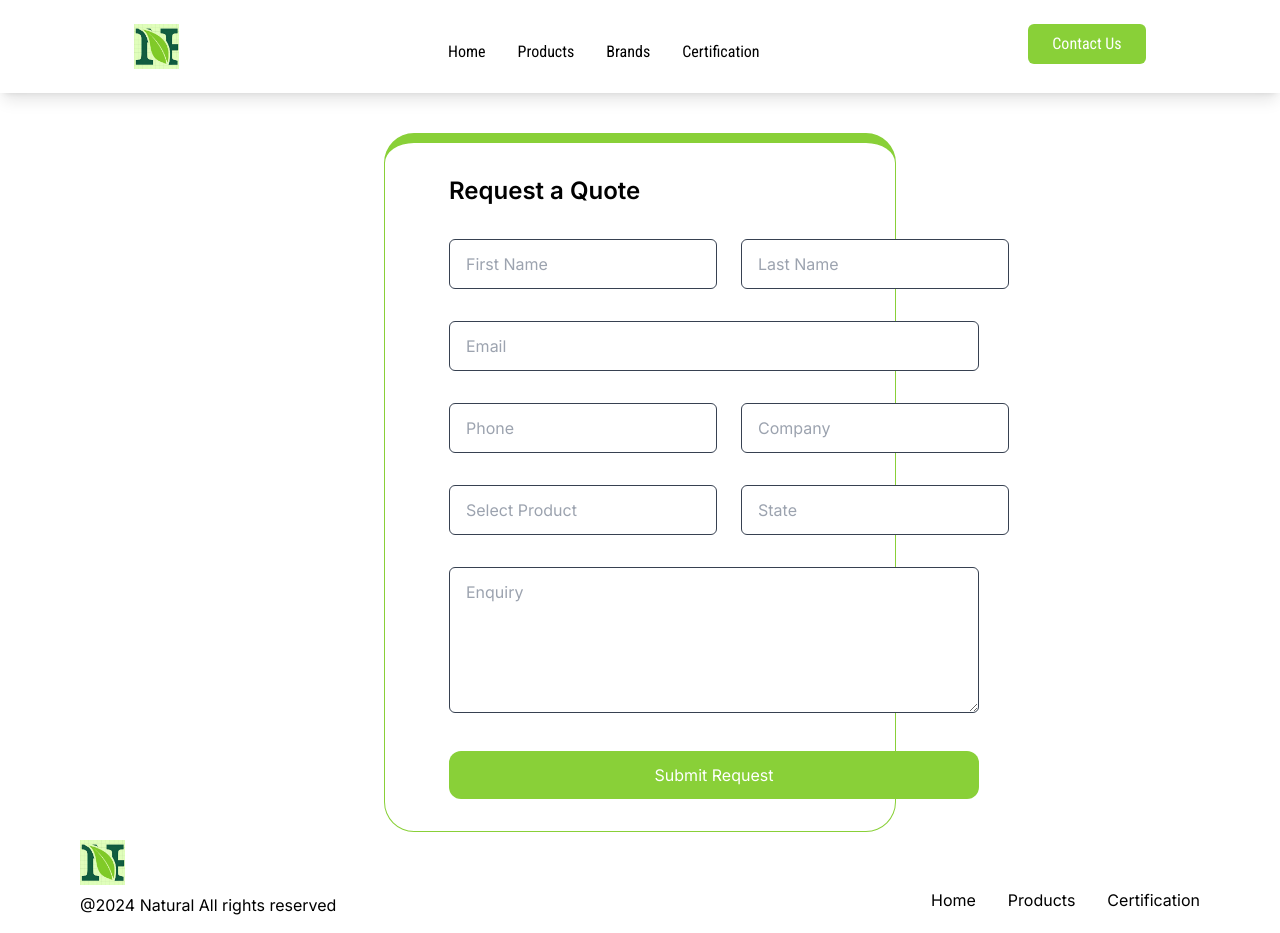
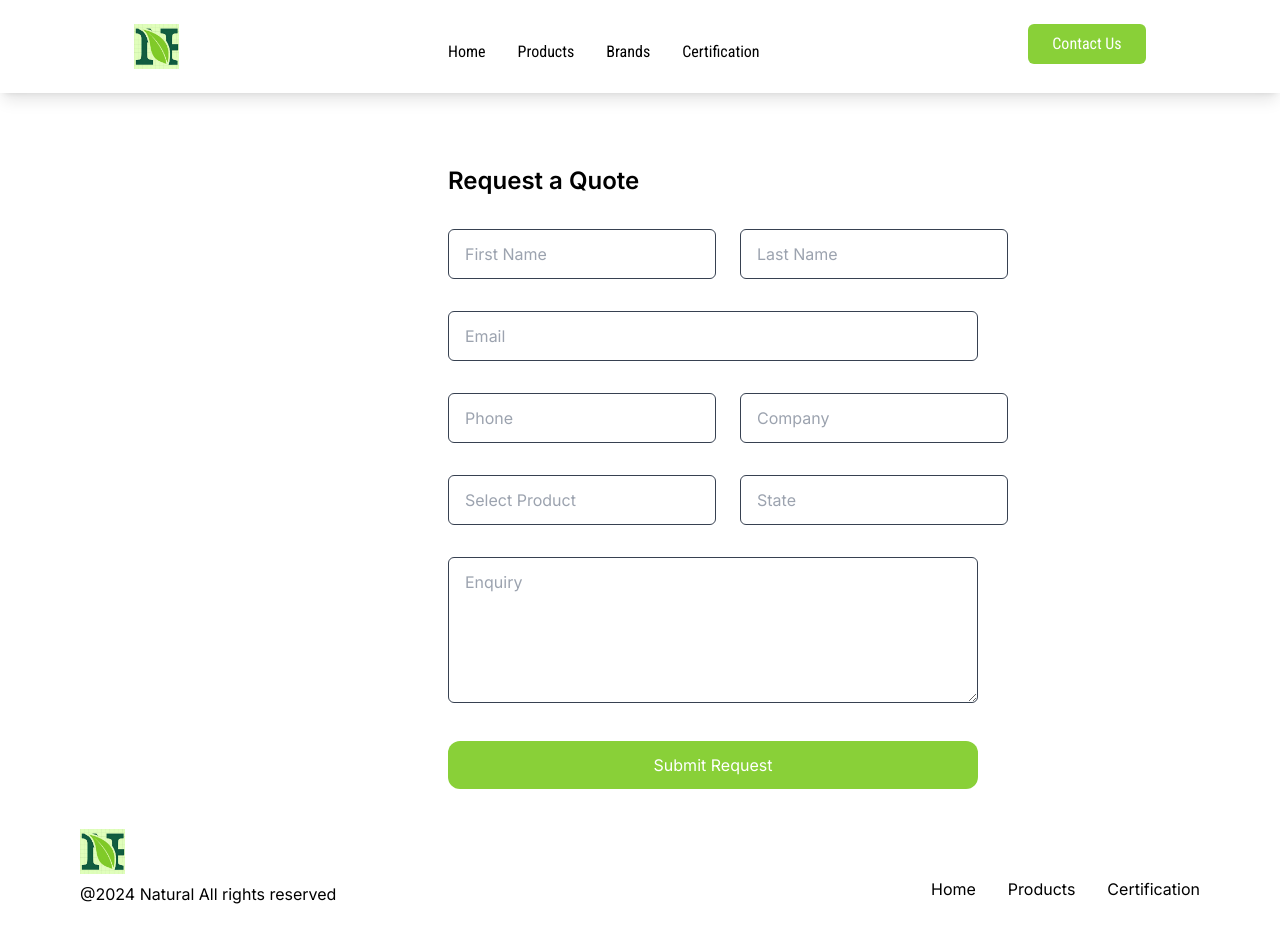
Before and after one commit to manub4458/Natural_products_web, a Next.js app: page /Contact in a window 1280 px wide. Built offline with nearby package versions, Linux system fonts and the light colour scheme.

Commit message:
borderofcontactform

```diff
--- a/src/app/Contact/Contact.js
+++ b/src/app/Contact/Contact.js
@@ -5,7 +5,7 @@ const Contact = () => {
         <>
 
             <div >
-                <form className='ml-[30vw] p-8 pl-16 mt-10 space-y-8  border-t-[10px]   rounded-[30px] border border-[#89d038] max-w-[40vw] '>
+                <form className='ml-[30vw] p-8 pl-16 mt-10 space-y-8   max-w-[40vw] '>
                     <div>
                         <h2 className='text-2xl font-semibold'>
                             Request a Quote
```
